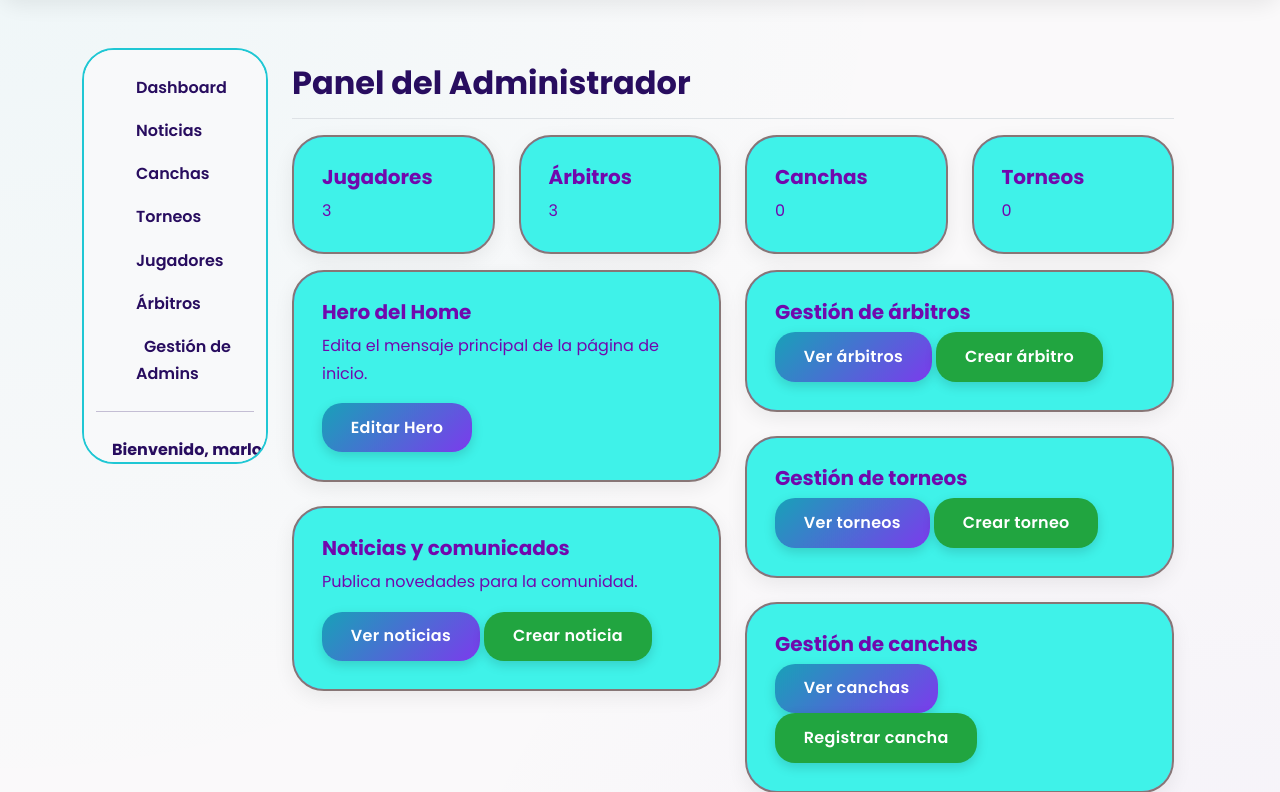
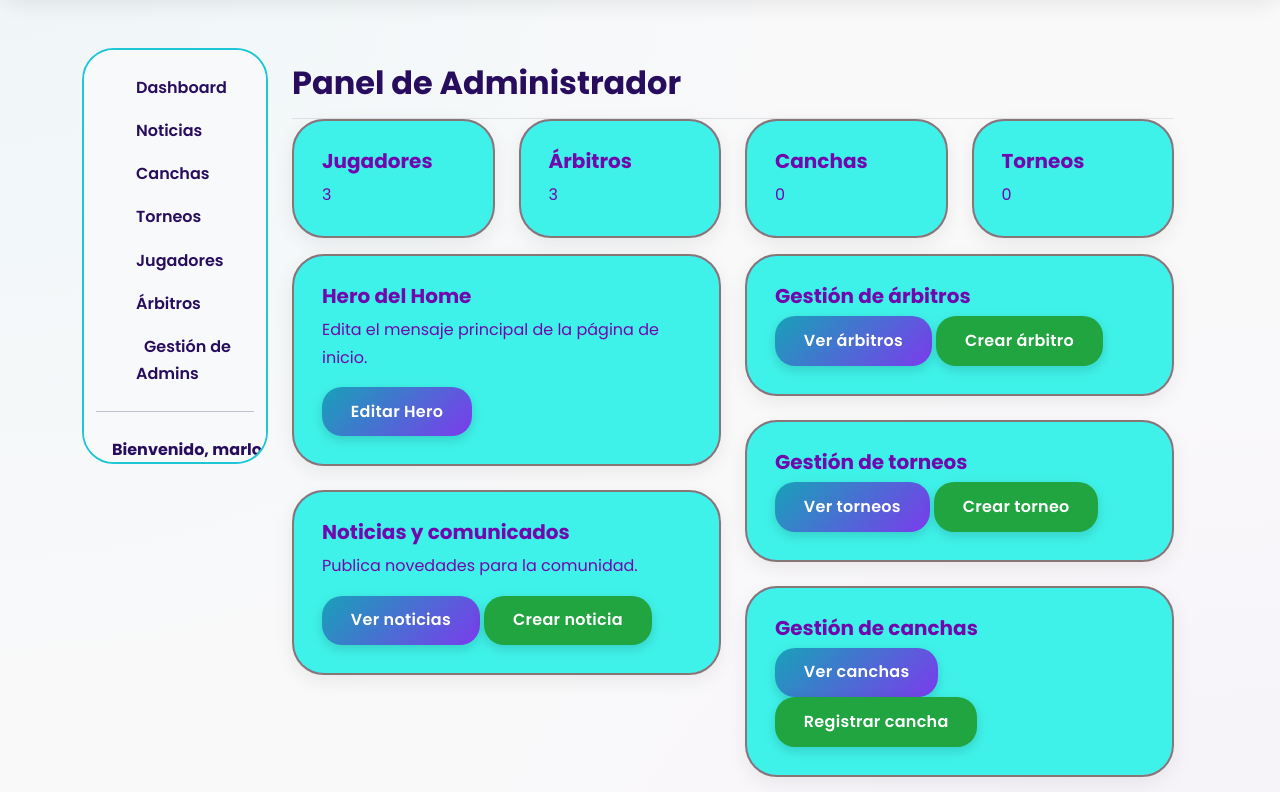
Before and after one commit to ErPyrex/asopadel-old, a Django app: page /admin-dashboard/ in a window 1280 px wide. Shown: the part 83-875 px from the top of the page. Run offline with Django 5.2, Linux system fonts and the light colour scheme; a user stored in the database is signed in; data comes from the database, SQL or seed files in the repository; data that the repository does not hold is empty; parts of the project's set-up code (start-up, migrations or seed data) failed here and were passed over.

Commit message:
Ajuste´sStyle

```diff
--- a/templates/users/panel_admin.html
+++ b/templates/users/panel_admin.html
@@ -1,5 +1,5 @@
 {% extends 'base.html' %}
-{% block title %}Panel del Administrador{% endblock %}
+{% block title %}Panel de Administrador{% endblock %}
 
 {% block content %}
 <div class="container-fluid">
@@ -36,7 +36,7 @@
                 <hr>
                 <div class="dropdown">
                     <a href="#" class="d-flex align-items-center text-decoration-none dropdown-toggle"
-                        data-bs-toggle="dropdown">
+                        data-bs-toggle="dropdown" data-bs-display="static">
                         <strong>Bienvenido, {{ user.first_name }}</strong>
                     </a>
                     <ul class="dropdown-menu">
@@ -52,9 +52,9 @@
         </nav>
 
         <main class="col-md-9 ms-sm-auto col-lg-10 px-md-4">
-            <div
-                class="d-flex justify-content-between flex-wrap flex-md-nowrap align-items-center pt-3 pb-2 mb-3 border-bottom">
-                <h1 class="h2">Panel del Administrador</h1>
+            <div class="d-flex justify-content-between flex-wrap flex-md-nowrap align-items-center pt-3 pb-2
+               m    b-3 border-bottom">
+                <h1 class="h2">Panel de Administrador</h1>
             </div>
 
             <div class="row">
```
